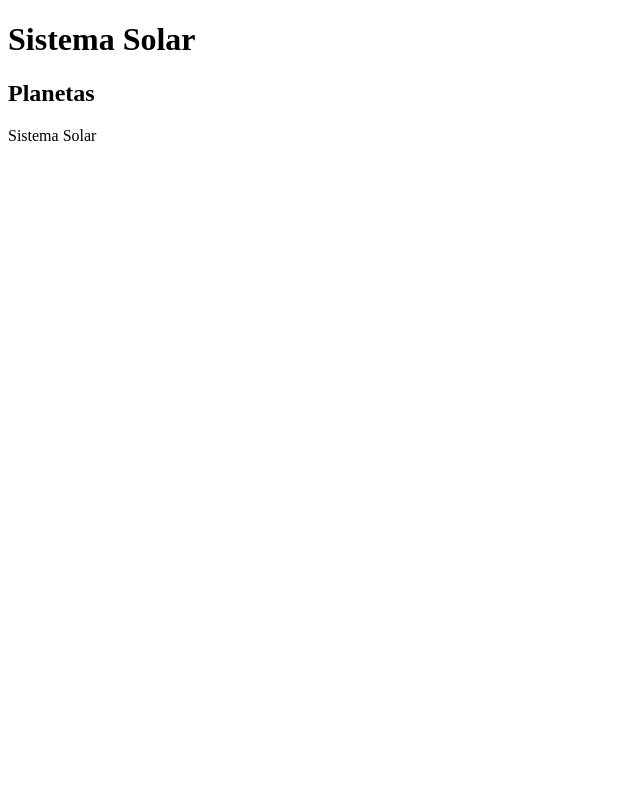
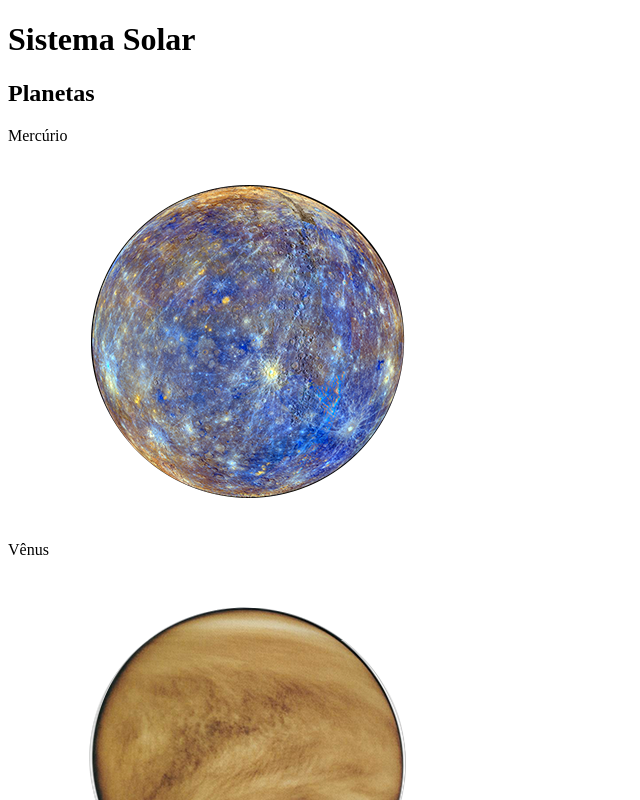
Before and after one commit to RoberthDS/solar-system, a React (Create React App) app: page / in a window 1280 px wide. Shown: the top 800 px of the page, without its empty margins (0-640 px from the left). Built offline with nearby package versions, Linux system fonts and the light colour scheme.

Commit message:
feito desafio 6

```diff
--- a/src/components/SolarSystem.jsx
+++ b/src/components/SolarSystem.jsx
@@ -1,5 +1,7 @@
 import React from 'react';
 import Title from './Title';
+import planets from '../data/planets';
+import PlanetCard from './PlanetCard';
 
 class SolarSystem extends React.Component {
   render() {
@@ -7,6 +9,12 @@ class SolarSystem extends React.Component {
       <>
         <div data-testid="solar-system" />
         <Title headline="Planetas" />
+        {planets.map((planeta) => (
+          <PlanetCard
+            key={ planeta.name }
+            planetName={ planeta.name }
+            planetImage={ planeta.image }
+          />))}
       </>
     );
   }
```
